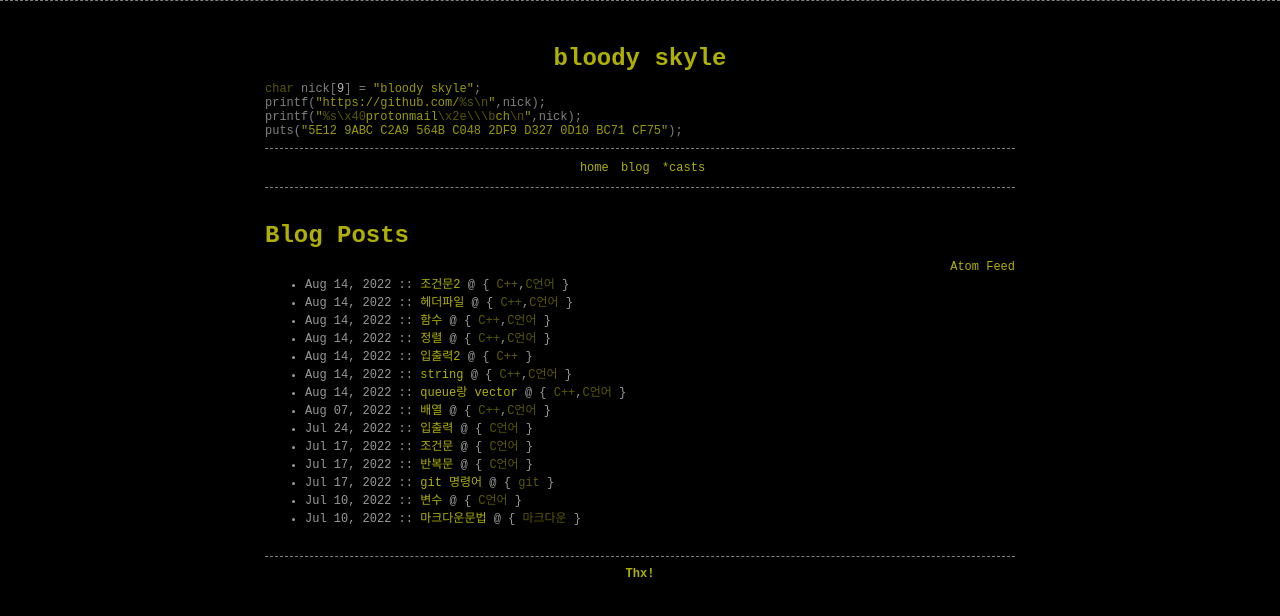
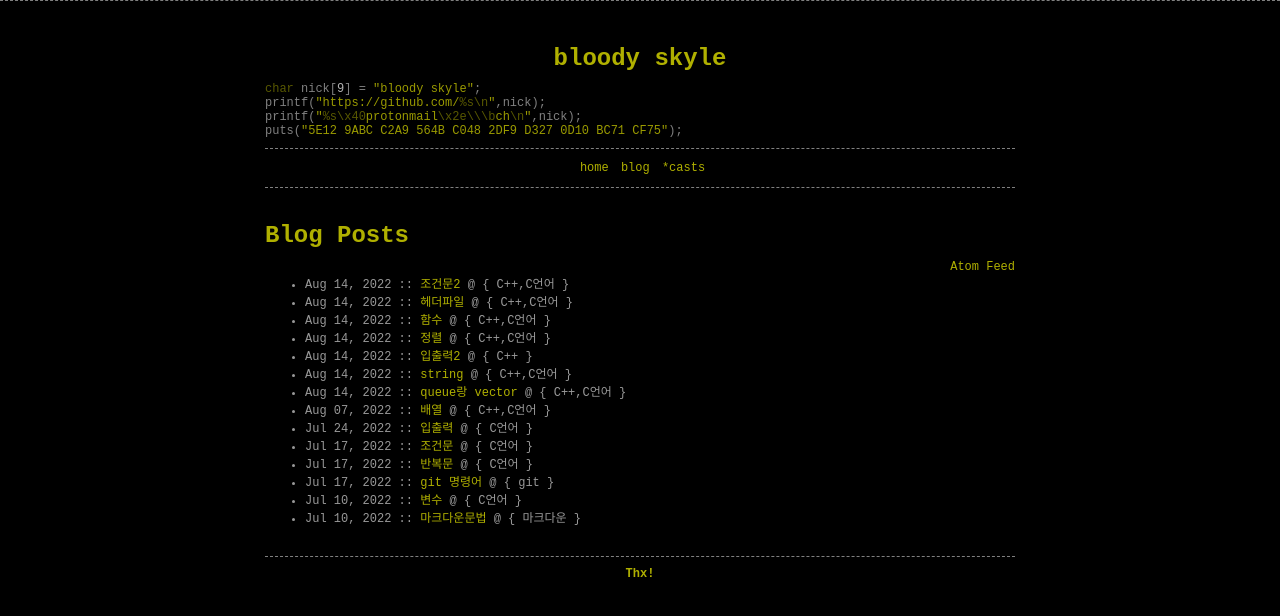
Before and after one commit to bloody-skyle/blog, a Jekyll site: the page built from blog.md, in a window 1280 px wide. Shown: the top 616 px of the page. Built offline with Jekyll 4.4.1, drawn with Linux system fonts in a browser that asks for light colours.

Commit message:
언제쯤고쳐질까

```diff
--- a/blog.md
+++ b/blog.md
@@ -12,7 +12,7 @@ permalink: /blog/
             <a class="post-link" href="{{ site.baseurl }}{{ post.url }}">{{ post.title }}</a>
             @ {
             {% assign tag = post.tags | sort %}
-            {% for category in tag %}<span><a href="{{ site.baseurl }}category/#{{ category }}" class="reserved">{{ category }}</a>{% if forloop.last != true %},{% endif %}</span>{% endfor %}
+            {% for category in tag %}<span>{{ category }}{% if forloop.last != true %},{% endif %}</span>{% endfor %}
             {% assign tag = nil %}
             }
         </li>
```
